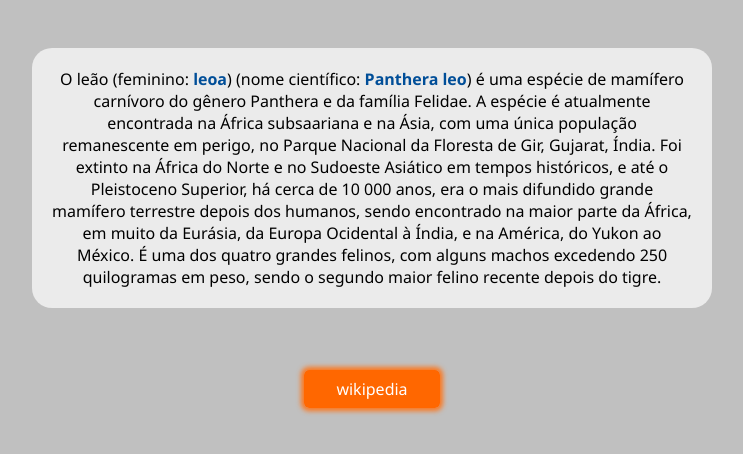
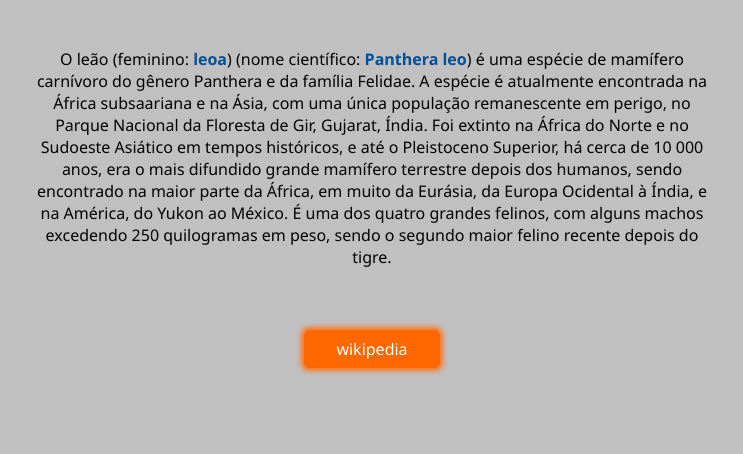
Before and after one commit to maycompires/semana-12-03-2024, a plain HTML site: page index.html in a window 1280 px wide. Shown: the part 462-916 px from the top of the page, without its empty margins (268-1011 px from the left). Drawn offline with Linux system fonts and the light colour scheme.

Commit message:
ajustes da pagina

```diff
--- a/index.html
+++ b/index.html
@@ -8,11 +8,11 @@
 </head>
 
 <body
-    style="background-color:#c0c0c0; height: 100vh; text-align: center; margin: 50px 300px;  font-family: 'Segoe UI', Tahoma, Geneva, Verdana, sans-serif;">
+    style="background-color:#c0c0c0; height: 120vh; text-align: center; margin: 50px 300px;  font-family: 'Segoe UI', Tahoma, Geneva, Verdana, sans-serif;">
     <h1 style="font-size: 70px; color: #004e98; margin-bottom: 50px;">Leão</h1>
     <img src="https://i.postimg.cc/05hdb4Xp/db108f49-6db3-4b54-b7c6-d09d09e07736.jpg" alt="foto-leão"
         style="width: 350px; border-radius: 50%;  margin-bottom: 30px;">
-    <p style="margin-bottom: 30px; background-color: #ebebeb; padding: 20px; border-radius: 20px;">O leão (feminino: <strong style="font-weight: 600;color: #004e98;">leoa</strong>) (nome científico: <strong
+    <p style="margin-bottom: 30px;">O leão (feminino: <strong style="font-weight: 600;color: #004e98;">leoa</strong>) (nome científico: <strong
             style="font-weight: 600;color:#004e98;">Panthera leo</strong>) é uma espécie de mamífero carnívoro do gênero Panthera e
         da família Felidae. A espécie é atualmente encontrada na África subsaariana e na Ásia, com uma única população
         remanescente em perigo, no Parque Nacional da Floresta de Gir, Gujarat, Índia. Foi extinto na África do Norte e
```
